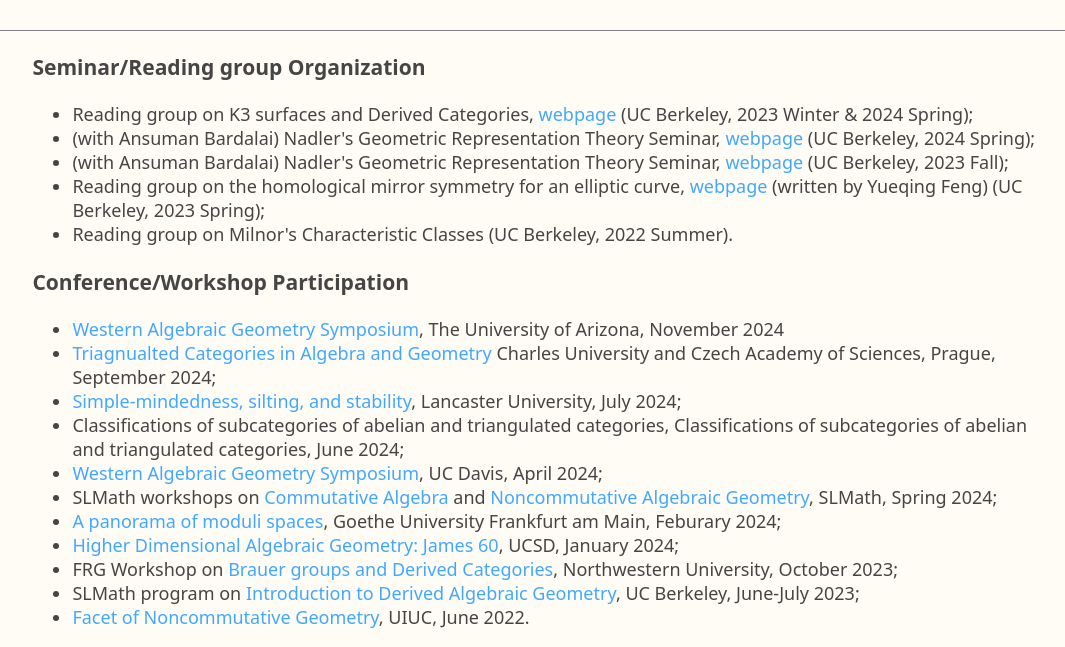
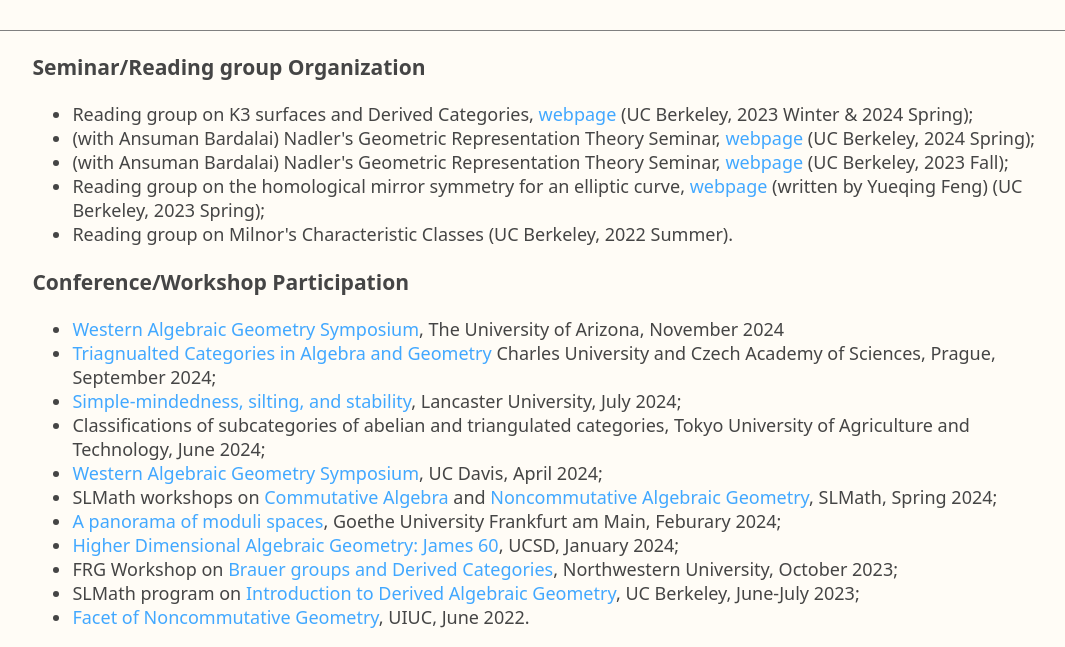
Before and after one commit to daigoi/daigoi.github.io, a plain HTML site: page teaching.html in a window 1280 px wide. Shown: the part 124-771 px from the top of the page, without its empty margins (102-1167 px from the left). Drawn offline with nearby package versions, Linux system fonts and the light colour scheme; some packages are replaced by stand-ins of ours.

Commit message:
Update teaching.html

```diff
--- a/teaching.html
+++ b/teaching.html
@@ -50,7 +50,7 @@
         <li> <a href="https://sites.google.com/a/wagsymposium.org/current/home?authuser=0">Western Algebraic Geometry Symposium</a>, The University of Arizona, November 2024
         <li> <a href="https://sites.google.com/view/triang-cats-algebra-geometry/home">Triagnualted Categories in Algebra and Geometry</a> Charles University and Czech Academy of Sciences, Prague, September 2024;
         <li> <a href="https://www.lancaster.ac.uk/maths/research/conferences/stability/">Simple-mindedness, silting, and stability</a>, Lancaster University, July 2024;
-        <li> Classifications of subcategories of abelian and triangulated categories, Classifications of subcategories of abelian and triangulated categories, June 2024;
+        <li> Classifications of subcategories of abelian and triangulated categories, Tokyo University of Agriculture and Technology, June 2024;
         <li> <a href="https://sites.google.com/a/wagsymposium.org/current/home?authuser=0">Western Algebraic Geometry Symposium</a>, UC Davis, April 2024;
         <li> SLMath workshops on <a href="https://www.slmath.org/programs/343">Commutative Algebra</a> and <a href="https://www.slmath.org/programs/356">Noncommutative Algebraic Geometry</a>, SLMath, Spring 2024;
         <li> <a href="https://sites.google.com/view/panoramaofmodulispaces/home?authuser=0">A panorama of moduli spaces</a>, Goethe University Frankfurt am Main, Feburary 2024;
```
